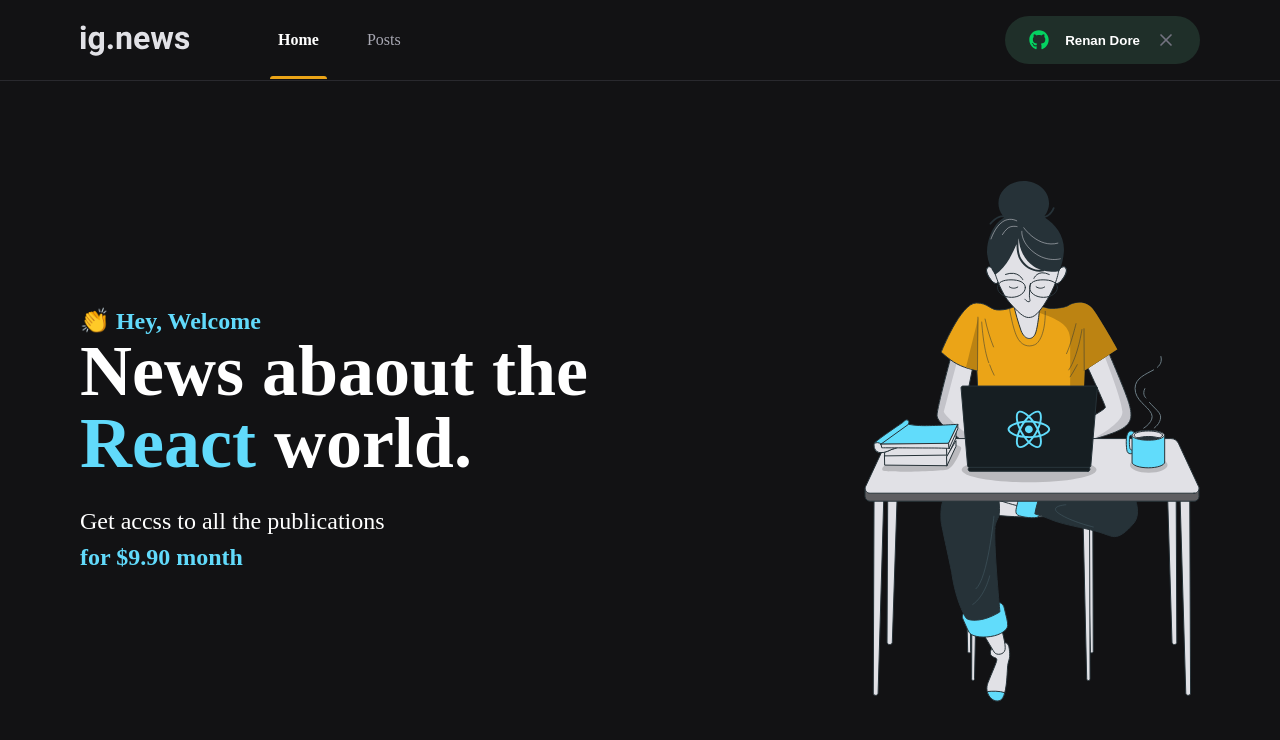
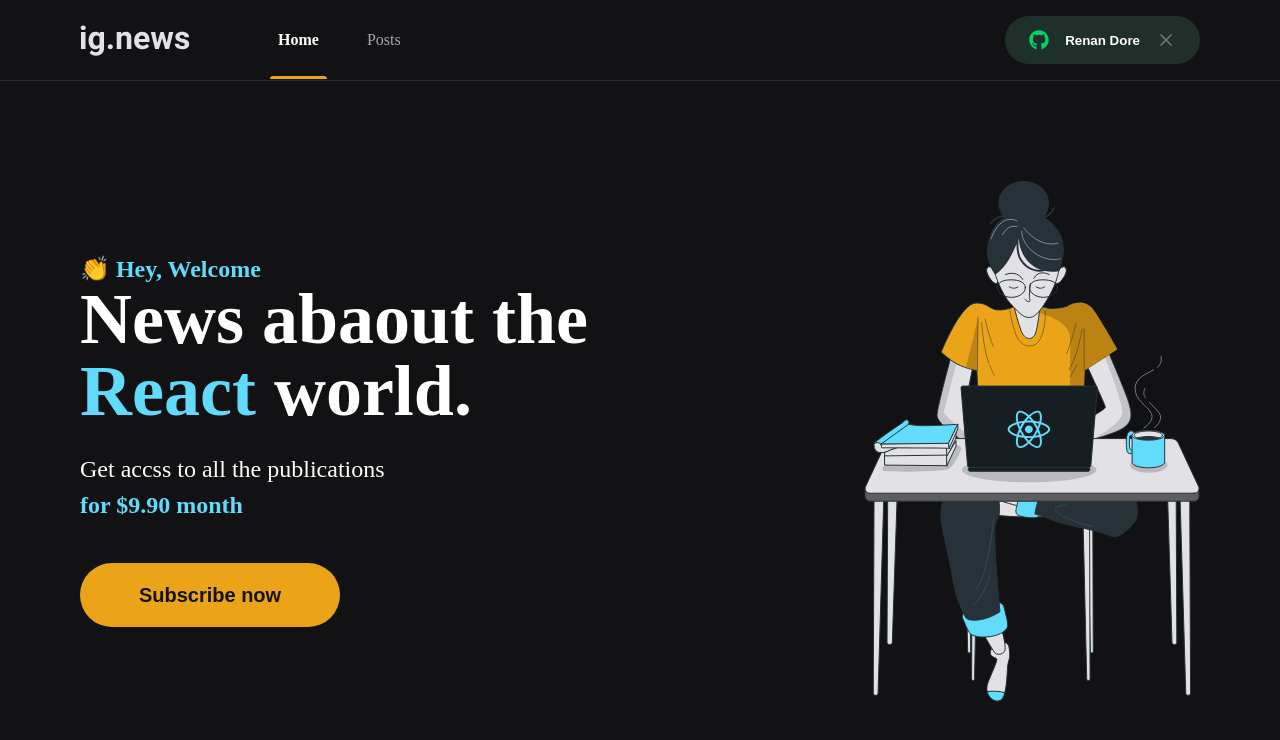
Before and after one commit to RenanDore/ignews, a Next.js app: page / in a window 1280 px wide. Shown: the top 740 px of the page. Built offline with nearby package versions, Linux system fonts and the light colour scheme.

Commit message:
creating subscribe button component

```diff
--- /dev/null
+++ b/src/components/SubscriveButton/index.tsx
@@ -0,0 +1,9 @@
+import styles from "./styles.module.scss";
+
+export function SubscribeButton() {
+  return (
+    <button type="button" className={styles.subscribeButton}>
+      Subscribe now
+    </button>
+  );
+}
--- /dev/null
+++ b/src/components/SubscriveButton/styles.module.scss
@@ -0,0 +1,20 @@
+.subscribeButton {
+  height: 4rem;
+  width: 260px;
+  border: 0;
+  border-radius: 2rem;
+  background-color: var(--yellow-500);
+  color: var(--gray-900);
+  font-size: 1.25rem;
+  font-weight: bold;
+
+  display: flex;
+  align-items: center;
+  justify-content: center;
+
+  transition: filter 0.2s;
+
+  &:hover {
+    filter: brightness(0.8);
+  }
+}
--- a/src/pages/home.module.scss
+++ b/src/pages/home.module.scss
@@ -37,4 +37,8 @@
       font-weight: bold;
     }
   }
+
+  button {
+    margin-top: 2.5rem;
+  }
 }
--- a/src/pages/index.tsx
+++ b/src/pages/index.tsx
@@ -1,4 +1,5 @@
 import Head from "next/head";
+import { SubscribeButton } from "../components/SubscriveButton";
 import styles from "./home.module.scss";
 
 export default function Home() {
@@ -17,6 +18,7 @@
             Get accss to all the publications <br />
             <span>for $9.90 month</span>
           </p>
+          <SubscribeButton />
         </section>
 
         <img src="/images/avatar.svg" alt="girl coding" />
```
